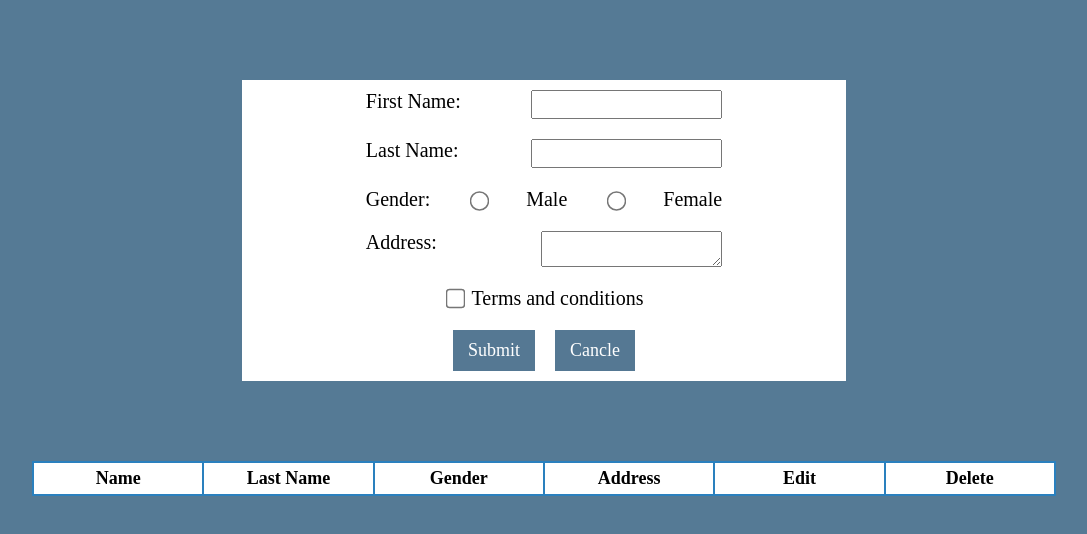
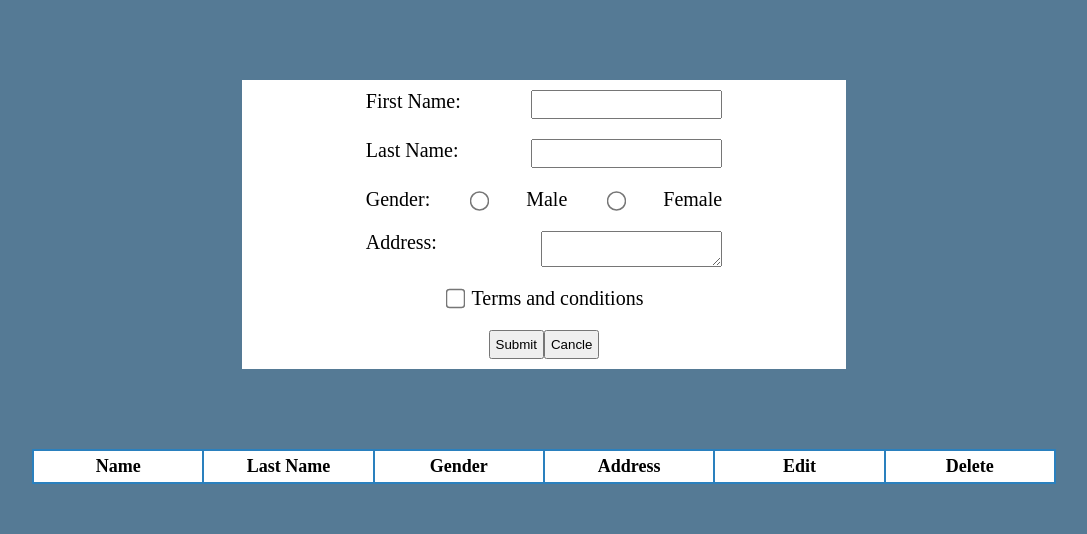
Before and after one commit to smayur/logical-task-2, a plain HTML site: page index.html in a window 1280 px wide. Shown: the whole page, without its empty margins (96-1183 px from the left). Drawn offline with Linux system fonts and the light colour scheme.

Commit message:
replace a with input in form

```diff
--- a/index.html
+++ b/index.html
@@ -48,30 +48,30 @@
           <ul>
             <li class="input-field">
               <label class="title">First Name:</label>
-              <input type="text" name="first-name" class="first-name" required>
+              <input type="text" name="first-name" class="first-name" required />
             </li>
             <li class="input-field">
               <label class="title">Last Name:</label>
-              <input type="text" name="last-name" class="last-name" required/>
+              <input type="text" name="last-name" class="last-name" required />
             </li>
             <li class="input-field">
               <label class="title">Gender:</label>
-              <input type="radio" name="gender" class="gender-male" required/>
+              <input type="radio" name="gender" class="gender-male" required />
               <span class="label">Male</span>
               <input type="radio" name="gender" class="gender-female" />
               <span class="label">Female</span>
             </li>
             <li class="input-field">
               <label class="title">Address:</label>
-              <textarea name="address" class="address" required></textarea>
+              <textarea name="address" class="address" required ></textarea>
             </li>
             <li class="input-field">
-              <input type="checkbox" name="term-con" class="term-con" required/>
+              <input type="checkbox" name="term-con" class="term-con" required />
               <span class="label">Terms and conditions</span>
             </li>
             <li class="input-field">
-              <a href="#" class="submit">Submit</a>
-              <a href="#" class="cancle">Cancle</a>
+              <input type="submit" value="Submit" class="btn submit" />
+              <input type="reset" value="Cancle" class="btn cancle" />
             </li>
           </ul>
         </form>
```
